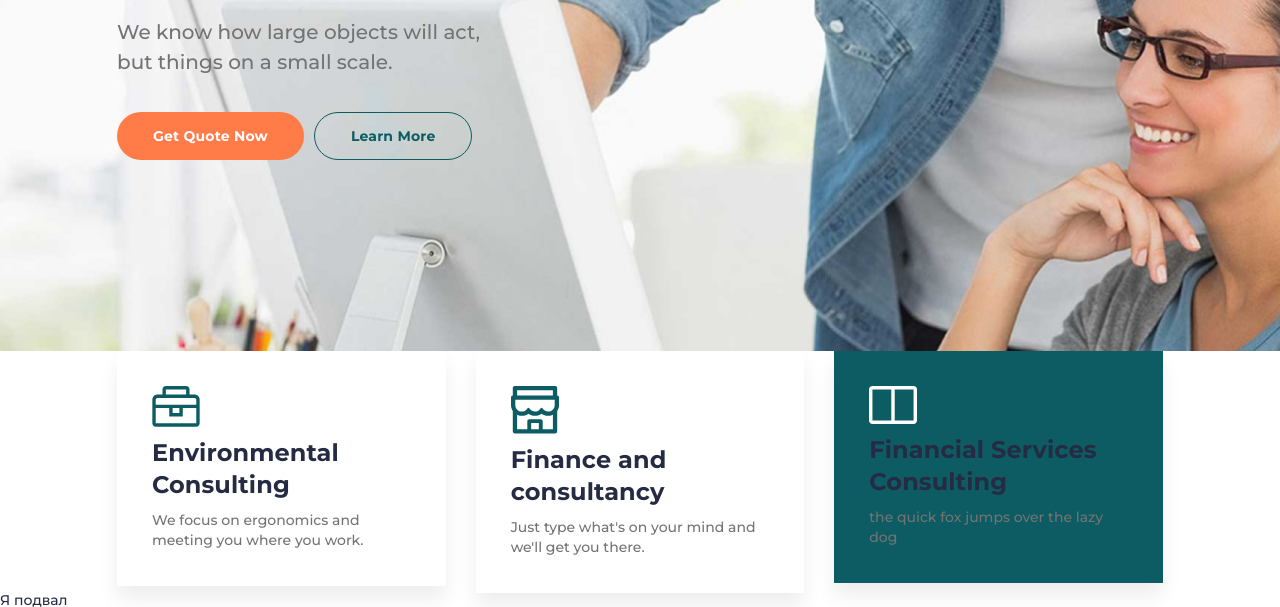
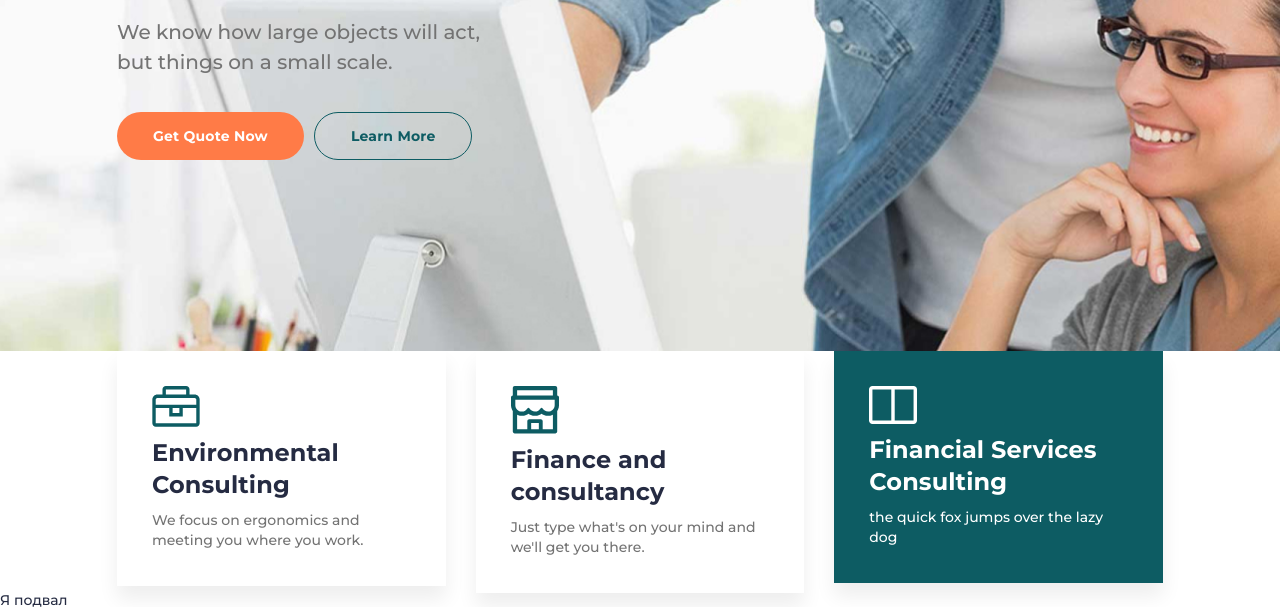
Before and after one commit to RyabovEvgeniy/Relvise, a plain HTML site: page index.html in a window 1280 px wide. Shown: the part 440-1047 px from the top of the page. Drawn offline with Linux system fonts and the light colour scheme.

Commit message:
Изменил цвет текста в третьей карточке

```diff
--- a/css/style.css
+++ b/css/style.css
@@ -245,6 +245,13 @@ body {
 .item-service_green {
 	background-color: #0d5c63;
 }
+.item-service_green .item-service__title {
+	color: #fff;
+}
+.item-service_green .item-service__text {
+	color: #fff;
+}
+
 .item-service > *:not(:last-child) {
 	margin: 0px 0px 10px 0px;
 }
```
